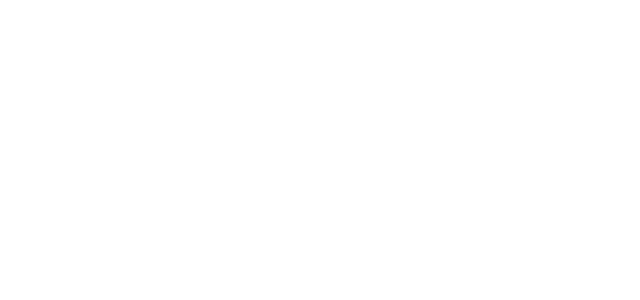
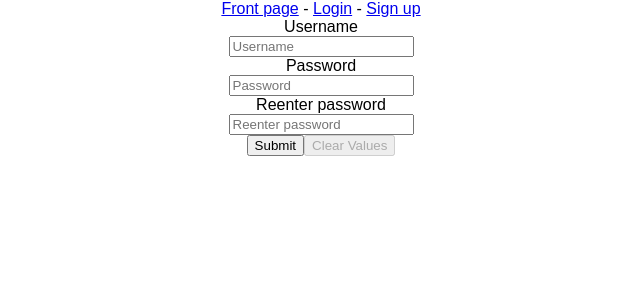
Before and after one commit to LeHaine/reddit-react-clone, a React (Create React App) app: page /signup in a window 1280 px wide. Shown: the top 300 px of the page, without its empty margins (319-959 px from the left). Built offline with nearby package versions, Linux system fonts and the light colour scheme.

Commit message:
add redux-form. add signup form and page.

```diff
--- a/package.json
+++ b/package.json
@@ -10,6 +10,7 @@
     "react-router-dom": "^4.3.1",
     "react-scripts": "1.1.4",
     "redux": "^4.0.0",
+    "redux-form": "^7.4.2",
     "redux-thunk": "^2.3.0"
   },
   "scripts": {
--- a/src/App.js
+++ b/src/App.js
@@ -3,6 +3,7 @@
 import LoginPage from "./pages/LoginPage";
 import LogoutPage from "./pages/LogoutPage";
 import FrontPage from "./pages/FrontPage";
+import SignupPage from "./pages/SignupPage";
 import "./App.css";
 
 class App extends Component {
@@ -12,6 +13,7 @@
                 <Route exact path="/" component={FrontPage} />
                 <Route path="/login" component={LoginPage} />
                 <Route path="/logout" component={LogoutPage} />
+                <Route path="/signup" component={SignupPage} />
             </div>
         );
     }
--- a/src/components/Header.js
+++ b/src/components/Header.js
@@ -4,14 +4,18 @@
 class Header extends Component {
     render() {
         let loginLink = <Link to="/login">Login</Link>;
+        let signupLink = <Link to="/signup">Sign up</Link>;
         if (this.props.isAuthed) {
             loginLink = <Link to="/logout">Logout</Link>;
+            signupLink = null;
         }
         return (
             <div>
                 <Link to="/">Front page</Link>
                 {" - "}
                 {loginLink}
+                {" - "}
+                {signupLink}
             </div>
         );
     }
--- a/src/containers/LoginForm.js
+++ b/src/containers/LoginForm.js
@@ -11,7 +11,6 @@
             password: "",
             error: ""
         };
-        this.handleSubmit = this.handleSubmit.bind(this);
     }
 
     handleSubmit = e => {
--- /dev/null
+++ b/src/containers/SignupForm.js
@@ -0,0 +1,76 @@
+import React, { Component } from "react";
+import { Field, reduxForm } from "redux-form";
+
+const required = value => (value ? "" : "Required");
+const maxLength = max => value =>
+    value && value.length > max ? `Must be ${max} characters or less` : "";
+const maxLength15 = maxLength(15);
+
+const passwordMatches = (value, allValues) =>
+    value !== allValues.password ? "Passwords don't match" : "";
+
+const renderField = ({
+    input,
+    label,
+    type,
+    meta: { touched, error, warning }
+}) => (
+    <div>
+        <label>{label}</label>
+        <div>
+            <input {...input} placeholder={label} type={type} />
+            {touched &&
+                ((error && <span>{error}</span>) ||
+                    (warning && <span>{warning}</span>))}
+        </div>
+    </div>
+);
+
+class SignupForm extends Component {
+    render() {
+        return (
+            <form
+                className={this.props.className}
+                onSubmit={this.props.handleSubmit}
+            >
+                <Field
+                    name="username"
+                    type="text"
+                    component={renderField}
+                    label="Username"
+                    validate={[required, maxLength15]}
+                />
+                <Field
+                    name="password"
+                    type="password"
+                    component={renderField}
+                    label="Password"
+                    validate={[required, maxLength15]}
+                />
+                <Field
+                    name="verify-password"
+                    type="password"
+                    component={renderField}
+                    label="Reenter password"
+                    validate={[required, passwordMatches, maxLength15]}
+                />{" "}
+                <div>
+                    <button type="submit" disabled={this.props.submitting}>
+                        Submit
+                    </button>
+                    <button
+                        type="button"
+                        disabled={this.props.pristine || this.props.submitting}
+                        onClick={this.props.reset}
+                    >
+                        Clear Values
+                    </button>
+                </div>
+            </form>
+        );
+    }
+}
+
+export default reduxForm({
+    form: "signUpForm"
+})(SignupForm);
--- /dev/null
+++ b/src/pages/SignupPage.js
@@ -0,0 +1,44 @@
+import React, { Component } from "react";
+import { connect } from "react-redux";
+import { Redirect } from "react-router-dom";
+import PageContainer from "../containers/PageContainer";
+import SignupForm from "../containers/SignupForm";
+import { signup } from "../state/actions";
+
+class SignupPage extends Component {
+    handleSubmit = values => {
+        this.props.signup(values);
+        this.props.history.push("/");
+    };
+    render() {
+        let redirect;
+        if (this.props.isAuthed) {
+            redirect = <Redirect to="/" />;
+        }
+        return (
+            <PageContainer className="SignupPage">
+                {redirect}
+                <SignupForm onSubmit={this.handleSubmit} />
+            </PageContainer>
+        );
+    }
+}
+
+const mapDispatchToProps = dispatch => {
+    return {
+        signup: creds => dispatch(signup(creds))
+    };
+};
+
+const mapStateToProps = state => {
+    return {
+        isAuthed: state.auth.isAuthed,
+        loading: state.signup.loading,
+        error: state.signup.error
+    };
+};
+
+export default connect(
+    mapStateToProps,
+    mapDispatchToProps
+)(SignupPage);
--- a/src/state/action-types.js
+++ b/src/state/action-types.js
@@ -9,3 +9,6 @@
 export const VOTE_REQUEST = "VOTE_REQUEST";
 export const VOTE_SUCCESS = "VOTE_SUCCESS";
 export const VOTE_FAILURE = "VOTE_FAILURE";
+export const SIGNUP_REQUEST = "SIGNUP_REQUEST";
+export const SIGNUP_SUCCESS = "SIGNUP_SUCCESS";
+export const SIGNUP_FAILURE = "SIGNUP_FAILURE";
--- a/src/state/actions.js
+++ b/src/state/actions.js
@@ -10,7 +10,10 @@
     LOGOUT_SUCCESS,
     VOTE_REQUEST,
     VOTE_SUCCESS,
-    VOTE_FAILURE
+    VOTE_FAILURE,
+    SIGNUP_REQUEST,
+    SIGNUP_SUCCESS,
+    SIGNUP_FAILURE
 } from "./action-types";
 
 export const fetchPosts = () => {
@@ -60,3 +63,17 @@
         dispatch({ type: LOGOUT_SUCCESS });
     };
 };
+
+export const signup = creds => {
+    return {
+        [CALL_API]: {
+            method: "POST",
+            endpoint: "account",
+            data: {
+                username: creds.username,
+                password: creds.password
+            },
+            types: [SIGNUP_REQUEST, SIGNUP_SUCCESS, SIGNUP_FAILURE]
+        }
+    };
+};
--- a/src/state/reducers.js
+++ b/src/state/reducers.js
@@ -1,4 +1,5 @@
 import { combineReducers } from "redux";
+import { reducer as reduxFormReducer } from "redux-form";
 import {
     FETCH_POSTS_BEGIN,
     FETCH_POSTS_SUCCESS,
@@ -88,9 +89,39 @@
     }
 };
 
+const signupDefault = {
+    loading: false,
+    error: null
+};
+
+const signupReducer = (state = signupDefault, action = {}) => {
+    switch (action.type) {
+        case FETCH_POSTS_BEGIN:
+            return {
+                ...state,
+                loading: true
+            };
+        case FETCH_POSTS_SUCCESS:
+            return {
+                ...state,
+                loading: false
+            };
+        case FETCH_POSTS_FAILURE:
+            return {
+                ...state,
+                loading: false,
+                error: action.error
+            };
+        default:
+            return state;
+    }
+};
+
 const rootReducer = combineReducers({
     posts: postReducer,
-    auth: authReducer
+    auth: authReducer,
+    signup: signupReducer,
+    form: reduxFormReducer
 });
 
 export default rootReducer;
```
Also changed, not shown: 1 other file (tests, documents, lock files or other folders).
